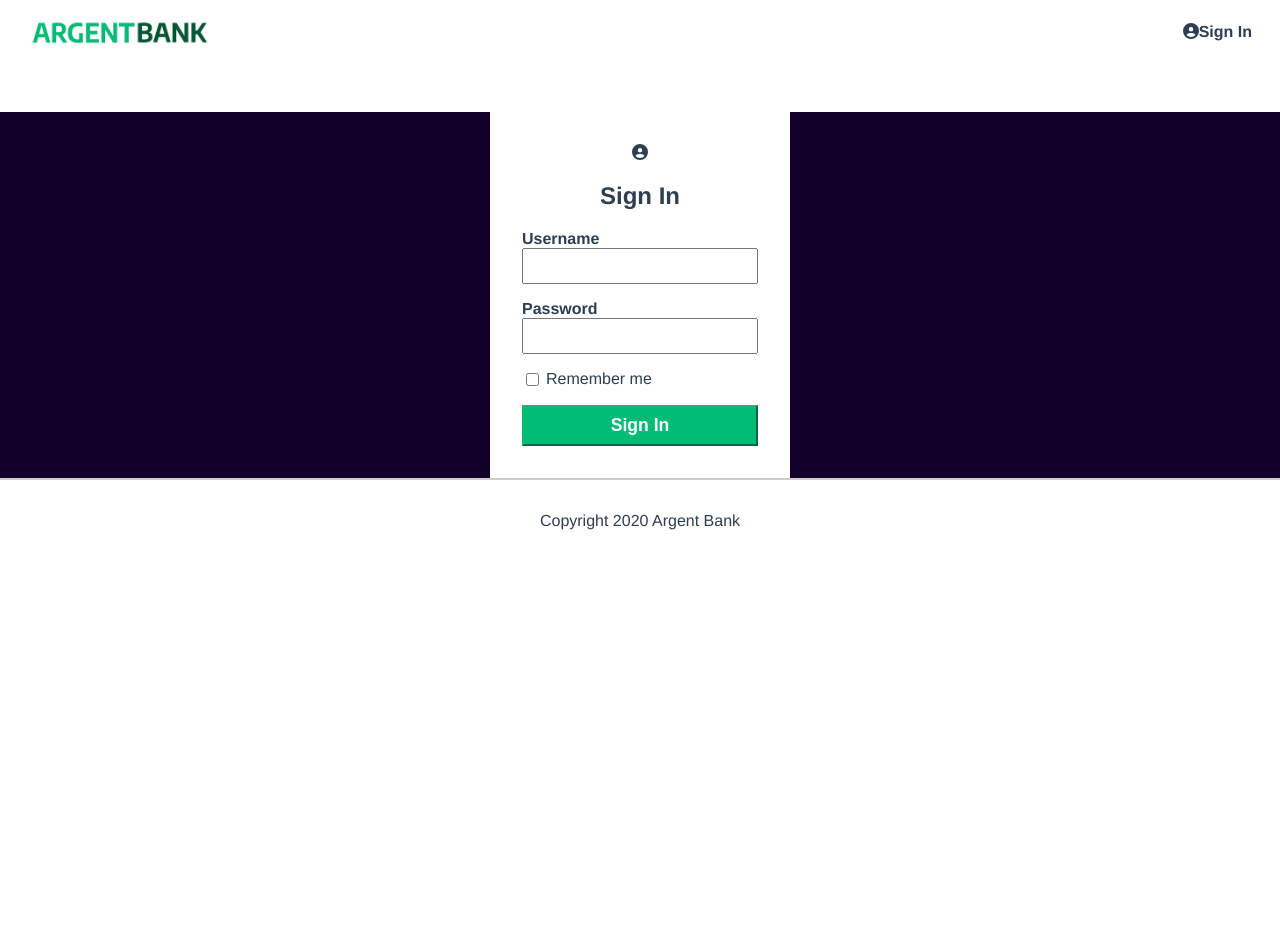
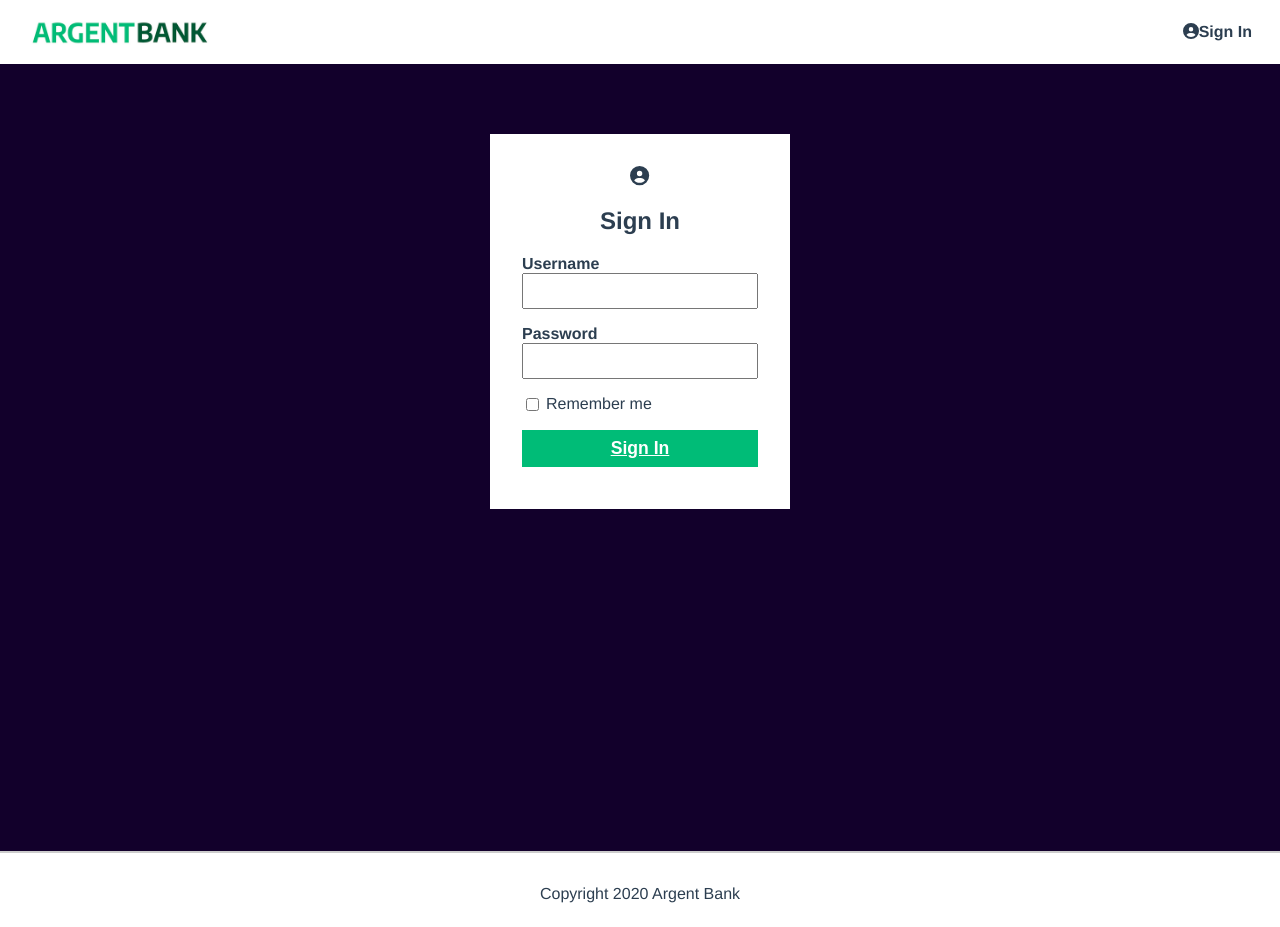
Before and after one commit to christine-ben/ArgentBank_projet_11, a React (Create React App) app in the folder argent-bank/: page /sign-in in a window 1280 px wide. Before the commit the page ends 800 px from the top, so only its background shows below. Built offline with nearby package versions, Linux system fonts and the light colour scheme.

Commit message:
correctif sur fichier main.css concernant la modale

```diff
--- a/argent-bank/src/components/NavBar.js
+++ b/argent-bank/src/components/NavBar.js
@@ -24,7 +24,7 @@ function Nav() {
       {token ? (
         <div>
           <Link className="main-nav-item" to="/user">
-          <FontAwesomeIcon icon={faUserCircle} />
+          <FontAwesomeIcon className="sign-in-icon" icon={faUserCircle} />
             {" " + profile?.userName}
           </Link>
           <Link
@@ -32,7 +32,7 @@ function Nav() {
             to="/"
             onClick={() => dispatch(logout())}
           >
-            <FontAwesomeIcon icon={faRightFromBracket} />
+            <FontAwesomeIcon className="sign-in-icon" icon={faRightFromBracket} />
             Sign Out
           </Link>
         </div>
--- a/argent-bank/src/pages/SignIn.js
+++ b/argent-bank/src/pages/SignIn.js
@@ -27,7 +27,7 @@ function SignIn() {
       <>
         <main className="main bg-dark">
           <section className="sign-in-content">
-          <FontAwesomeIcon icon={faUserCircle} />
+          <FontAwesomeIcon className="sign-in-icon" icon={faUserCircle} />
             <h1>Sign In</h1>
             <form onSubmit={loginTest}>
               <div className="input-wrapper">
--- a/argent-bank/src/style/main.css
+++ b/argent-bank/src/style/main.css
@@ -45,6 +45,9 @@ body {
 
 .bg-dark {
   background-color: #12002b;
+  height: 765px;
+  padding-top: 22px;
+  position: relative;
 }
 
 .sr-only {
@@ -68,6 +71,9 @@ body {
   padding: 5px 20px;
 }
 
+.main-nav-logo{
+  width : 50%;
+}
 .main-nav a {
   font-weight: bold;
   color: #2c3e50;
@@ -180,31 +186,35 @@ body {
 }
 
 .sign-in-button {
+  background-color: #00bc77;
+  border: none; /* Removes default border */
+  color: #fff;
+  cursor: pointer; /* Hand cursor on hover*/
   display: block;
-  width: 100%;
-  padding: 8px;
   font-size: 1.1rem;
   font-weight: bold;
+  text-decoration: underline;
   margin-top: 1rem;
-  border-color: #00bc77;
-  background-color: #00bc77;
-  color: #fff;
+  padding: 0.5rem;
+  width: 100%;
 }
 
+/* Define styles for sign-in content container*/
 .sign-in-content {
   box-sizing: border-box;
   background-color: white;
   width: 300px;
   margin: 0 auto;
+  margin-top: 0px;
   margin-top: 3rem;
   padding: 2rem;
 }
-
-.sign-in-icon {
-  font-size: 5rem;
-}
+  .sign-in-icon {
+    font-size: 1.2rem;
+  }
 
 .input-remember {
+  align-items: center;
   display: flex;
 }
 
@@ -224,7 +234,7 @@ body {
 }
 
 .input-wrapper input {
-  padding: 5px;
+  padding: 0.3125rem;
   font-size: 1.2rem;
 }
 
@@ -239,7 +249,7 @@ body {
   margin: 0;
   padding: 0;
 }
-
+/*USER PAGE------------------*/
 .account {
   display: flex;
   justify-content: space-between;
@@ -288,6 +298,42 @@ body {
 .header {
   color: #fff;
   margin-bottom: 2rem;
+  display: flex;
+  flex-direction: column;
+  align-items: center;
+}
+
+/*ajout--*/
+.edit-form{
+  display: flex;
+  flex-direction: column;
+  align-self: center;
+}
+
+.edit-form .input-wrapper{
+  display: flex;
+  flex-direction: row;
+  justify-content: space-evenly;
+  align-items: center;
+}
+
+.edit-form input{
+  width: 45%;
+}
+
+.edit-submit{
+  display: flex;
+  justify-content: space-evenly;
+}
+
+.hidden{
+  display: none;
+}
+
+.errorMessage{
+  color: darkred;
+  margin-top: 10px;
+  font-style: italic;
 }
 
 .transaction-button {
```
